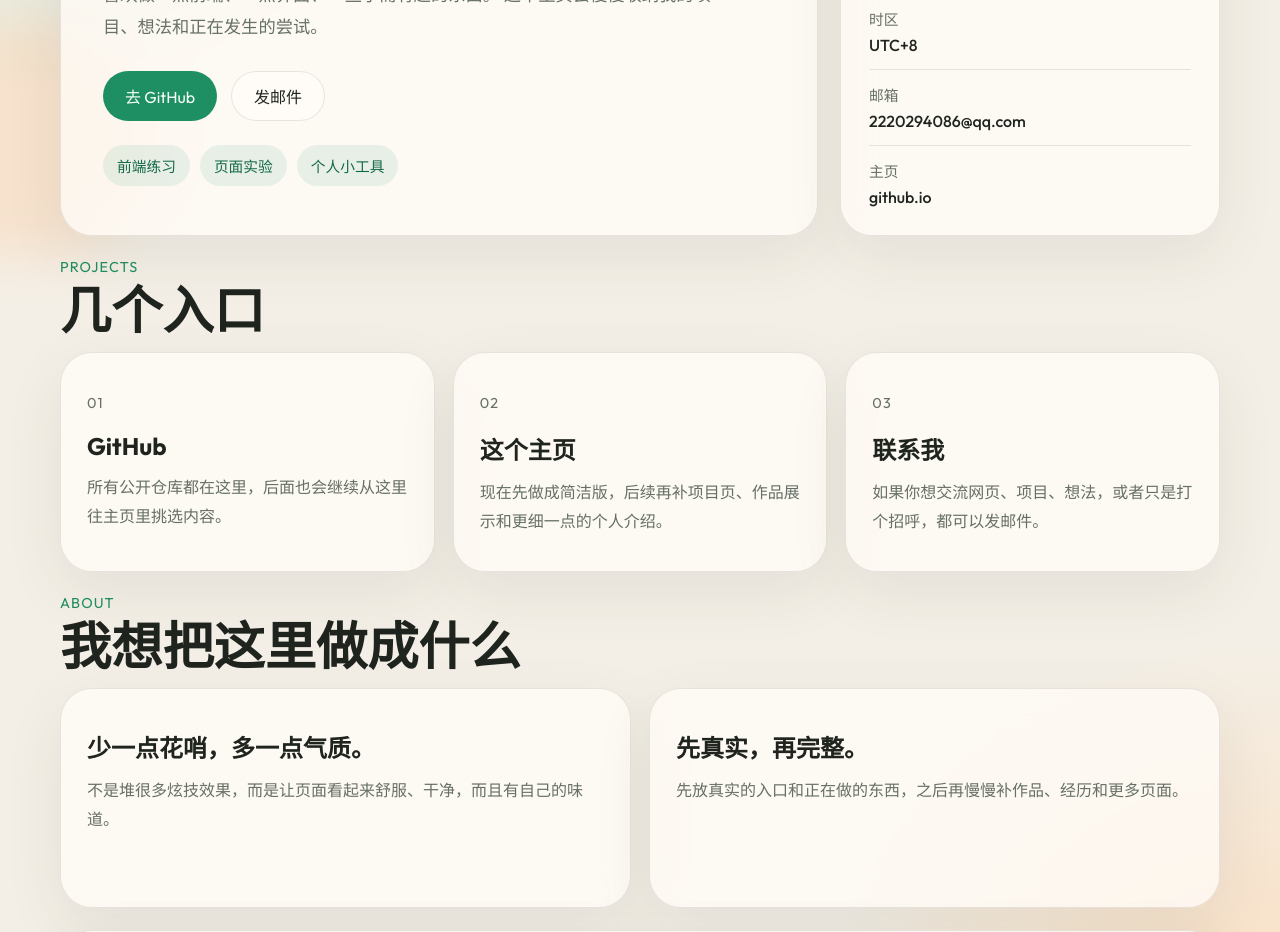
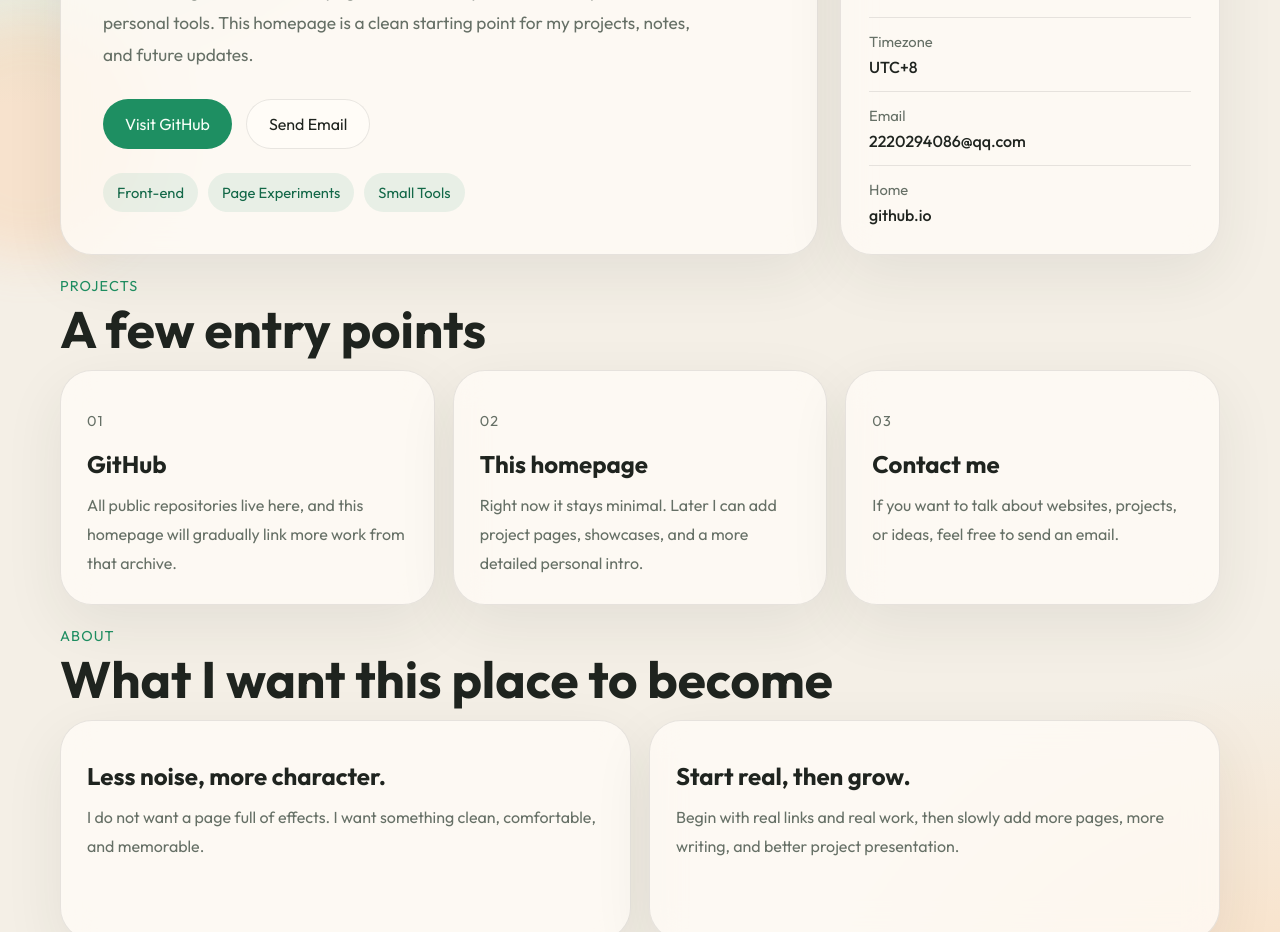
Before and after one commit to QINGkaka/QINGkaka.github.io, a plain HTML site: page index.html in a window 1280 px wide. Shown: the part 423-1355 px from the top of the page. Drawn offline with Linux system fonts and the light colour scheme.

Commit message:
homepage2

```diff
--- a/index.html
+++ b/index.html
@@ -1,12 +1,12 @@
 <!DOCTYPE html>
-<html lang="zh-CN">
+<html lang="en">
 <head>
   <meta charset="UTF-8">
   <meta name="viewport" content="width=device-width, initial-scale=1.0">
   <title>QINGkaka</title>
   <meta
     name="description"
-    content="QINGkaka 的个人主页。简洁、清爽，放一些项目入口和联系方式。"
+    content="QINGkaka personal homepage with project links and contact info."
   >
   <link rel="preconnect" href="https://fonts.googleapis.com">
   <link rel="preconnect" href="https://fonts.gstatic.com" crossorigin>
@@ -23,9 +23,9 @@
   <header class="site-header">
     <a class="logo" href="#top">QINGkaka</a>
     <nav class="site-nav">
-      <a href="#projects">项目</a>
-      <a href="#about">关于</a>
-      <a href="#contact">联系</a>
+      <a href="#projects">Projects</a>
+      <a href="#about">About</a>
+      <a href="#contact">Contact</a>
     </nav>
   </header>
 
@@ -33,23 +33,24 @@
     <section class="hero">
       <div class="hero-copy">
         <p class="hero-kicker">Personal Homepage</p>
-        <h1>你好，我是 QINGkaka。</h1>
+        <h1>Hi, I am QINGkaka.</h1>
         <p class="hero-text">
-          喜欢做一点前端、一点界面、一些小而有趣的东西。
-          这个主页会慢慢收纳我的项目、想法和正在发生的尝试。
+          I like building small front-end pages, interface experiments,
+          and practical personal tools. This homepage is a clean starting
+          point for my projects, notes, and future updates.
         </p>
         <div class="hero-actions">
           <a class="button button-primary" href="https://github.com/QINGkaka" target="_blank" rel="noreferrer">
-            去 GitHub
+            Visit GitHub
           </a>
           <a class="button button-secondary" href="mailto:2220294086@qq.com">
-            发邮件
+            Send Email
           </a>
         </div>
         <div class="hero-tags">
-          <span>前端练习</span>
-          <span>页面实验</span>
-          <span>个人小工具</span>
+          <span>Front-end</span>
+          <span>Page Experiments</span>
+          <span>Small Tools</span>
         </div>
       </div>
 
@@ -62,19 +63,22 @@
         <div class="profile-copy">
           <p class="card-kicker">Profile</p>
           <h2>QINGkaka</h2>
-          <p>目前把这里当作个人主页的起点，先保持清爽，再慢慢长内容。</p>
+          <p>
+            This site is the beginning of a more personal space:
+            simple, calm, and easy to expand later.
+          </p>
         </div>
         <dl class="profile-meta">
           <div>
-            <dt>时区</dt>
+            <dt>Timezone</dt>
             <dd>UTC+8</dd>
           </div>
           <div>
-            <dt>邮箱</dt>
+            <dt>Email</dt>
             <dd>2220294086@qq.com</dd>
           </div>
           <div>
-            <dt>主页</dt>
+            <dt>Home</dt>
             <dd>github.io</dd>
           </div>
         </dl>
@@ -84,26 +88,35 @@
     <section class="section" id="projects">
       <div class="section-head">
         <p class="section-kicker">Projects</p>
-        <h2>几个入口</h2>
+        <h2>A few entry points</h2>
       </div>
 
       <div class="card-grid">
         <a class="panel-card" href="https://github.com/QINGkaka" target="_blank" rel="noreferrer">
           <p class="card-kicker">01</p>
           <h3>GitHub</h3>
-          <p>所有公开仓库都在这里，后面也会继续从这里往主页里挑选内容。</p>
+          <p>
+            All public repositories live here, and this homepage will
+            gradually link more work from that archive.
+          </p>
         </a>
 
         <article class="panel-card">
           <p class="card-kicker">02</p>
-          <h3>这个主页</h3>
-          <p>现在先做成简洁版，后续再补项目页、作品展示和更细一点的个人介绍。</p>
+          <h3>This homepage</h3>
+          <p>
+            Right now it stays minimal. Later I can add project pages,
+            showcases, and a more detailed personal intro.
+          </p>
         </article>
 
         <a class="panel-card" href="mailto:2220294086@qq.com">
           <p class="card-kicker">03</p>
-          <h3>联系我</h3>
-          <p>如果你想交流网页、项目、想法，或者只是打个招呼，都可以发邮件。</p>
+          <h3>Contact me</h3>
+          <p>
+            If you want to talk about websites, projects, or ideas,
+            feel free to send an email.
+          </p>
         </a>
       </div>
     </section>
@@ -111,18 +124,24 @@
     <section class="section split" id="about">
       <div class="section-head">
         <p class="section-kicker">About</p>
-        <h2>我想把这里做成什么</h2>
+        <h2>What I want this place to become</h2>
       </div>
 
       <div class="split-grid">
         <article class="note-card">
-          <h3>少一点花哨，多一点气质。</h3>
-          <p>不是堆很多炫技效果，而是让页面看起来舒服、干净，而且有自己的味道。</p>
+          <h3>Less noise, more character.</h3>
+          <p>
+            I do not want a page full of effects. I want something clean,
+            comfortable, and memorable.
+          </p>
         </article>
 
         <article class="note-card">
-          <h3>先真实，再完整。</h3>
-          <p>先放真实的入口和正在做的东西，之后再慢慢补作品、经历和更多页面。</p>
+          <h3>Start real, then grow.</h3>
+          <p>
+            Begin with real links and real work, then slowly add more pages,
+            more writing, and better project presentation.
+          </p>
         </article>
       </div>
     </section>
@@ -133,7 +152,7 @@
           <p class="section-kicker">Contact</p>
           <h2>2220294086@qq.com</h2>
         </div>
-        <a class="button button-primary" href="mailto:2220294086@qq.com">现在联系</a>
+        <a class="button button-primary" href="mailto:2220294086@qq.com">Contact Now</a>
       </div>
     </section>
   </main>
```
